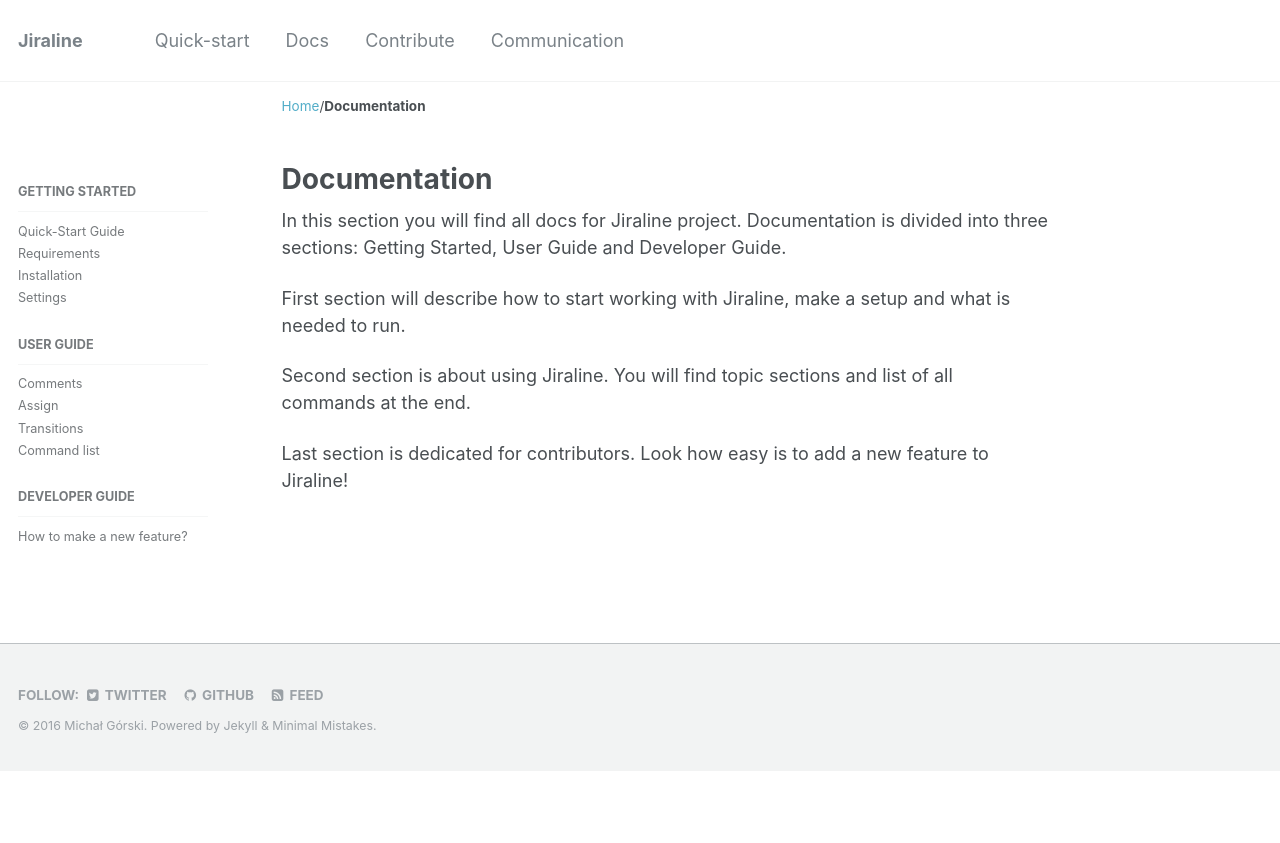
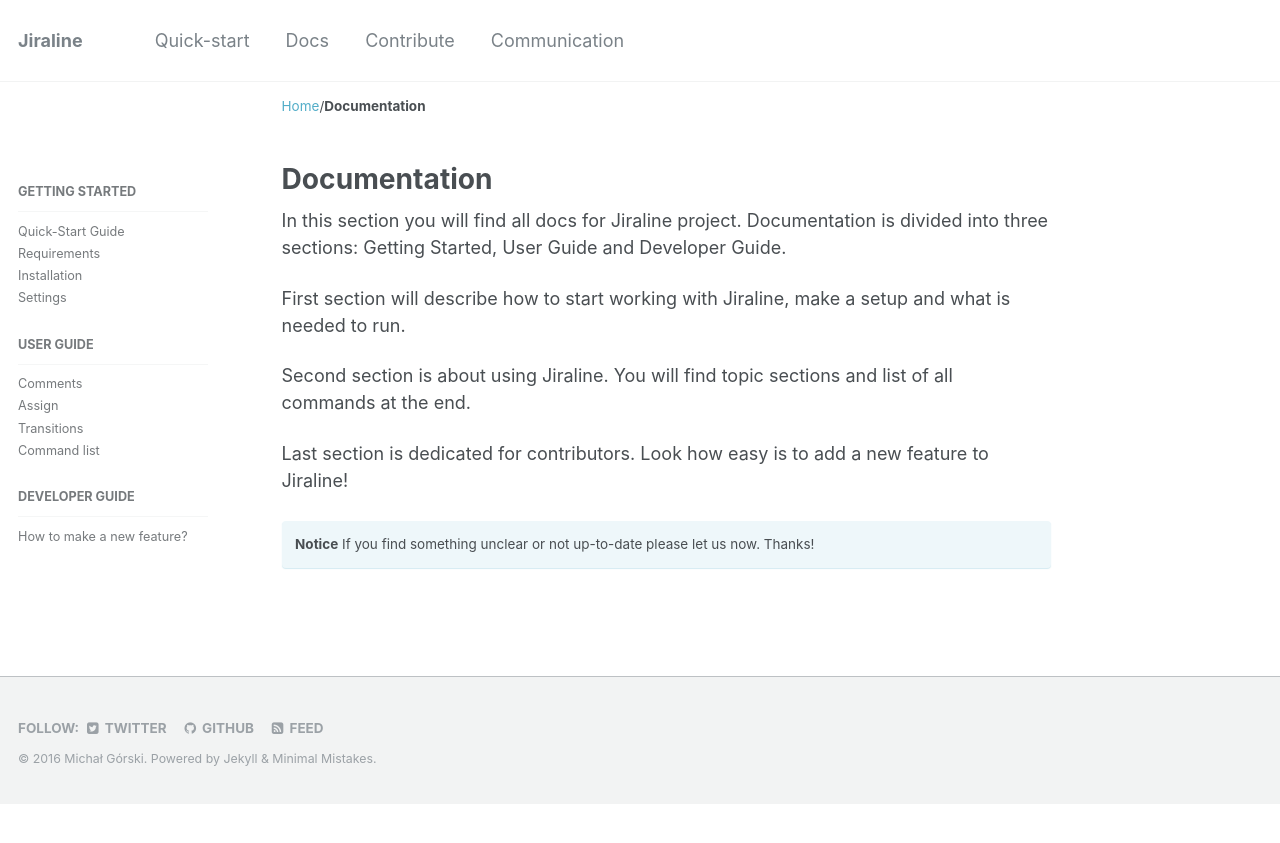
Before and after one commit to posbit/jiraline, a Jekyll site: the page built from _docs/main.md, in a window 1280 px wide. Shown: the top 843 px of the page. Built offline with Jekyll 4.4.1, drawn with Linux system fonts in a browser that asks for light colours.

Commit message:
Added notice to docs main page

```diff
--- a/_docs/main.md
+++ b/_docs/main.md
@@ -10,3 +10,6 @@
 Second section is about using Jiraline. You will find topic sections and list of all commands at the end.
 
 Last section is dedicated for contributors. Look how easy is to add a new feature to Jiraline!
+
+**Notice** If you find something unclear or not up-to-date please let us now. Thanks!
+{: .notice--info}
```
